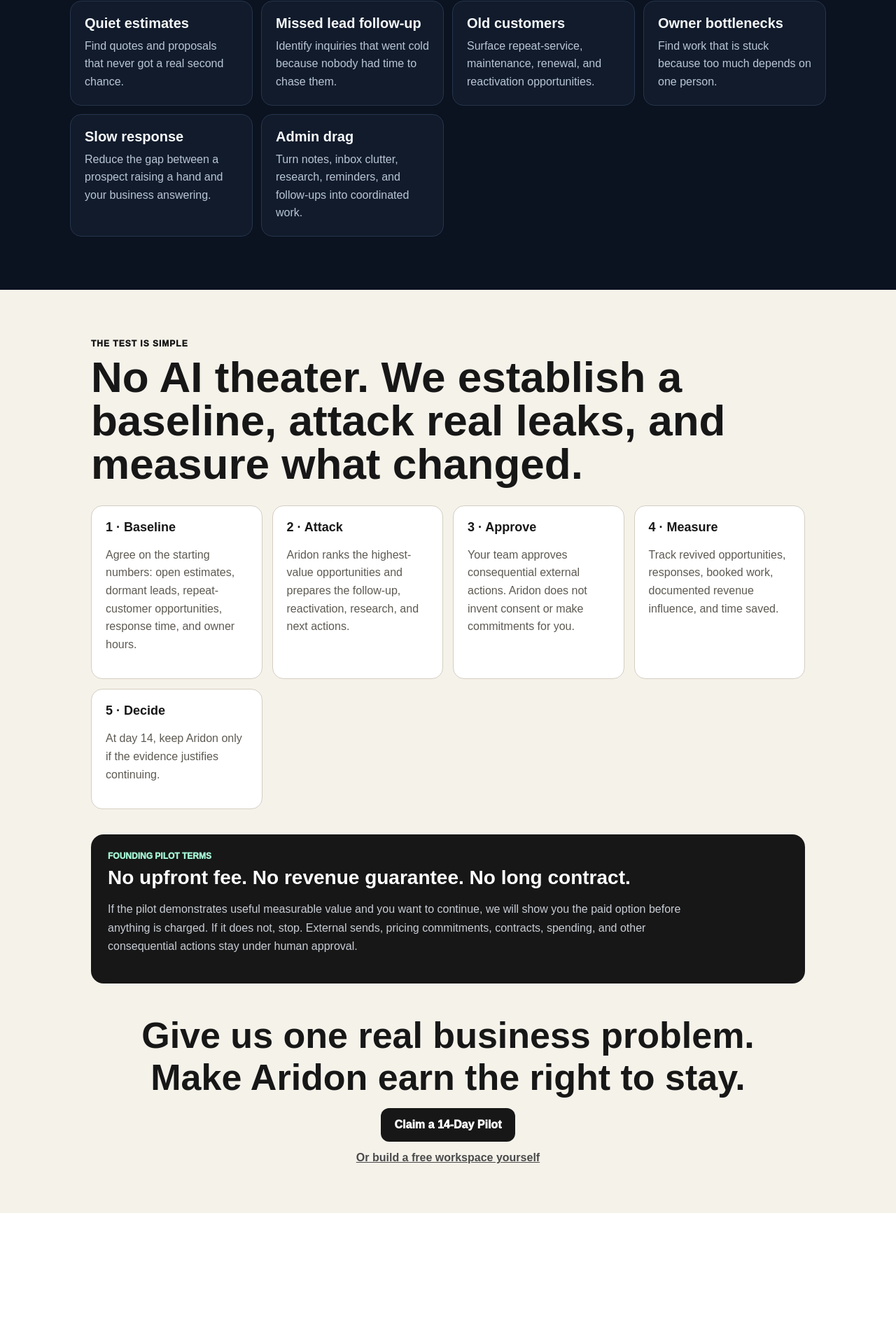
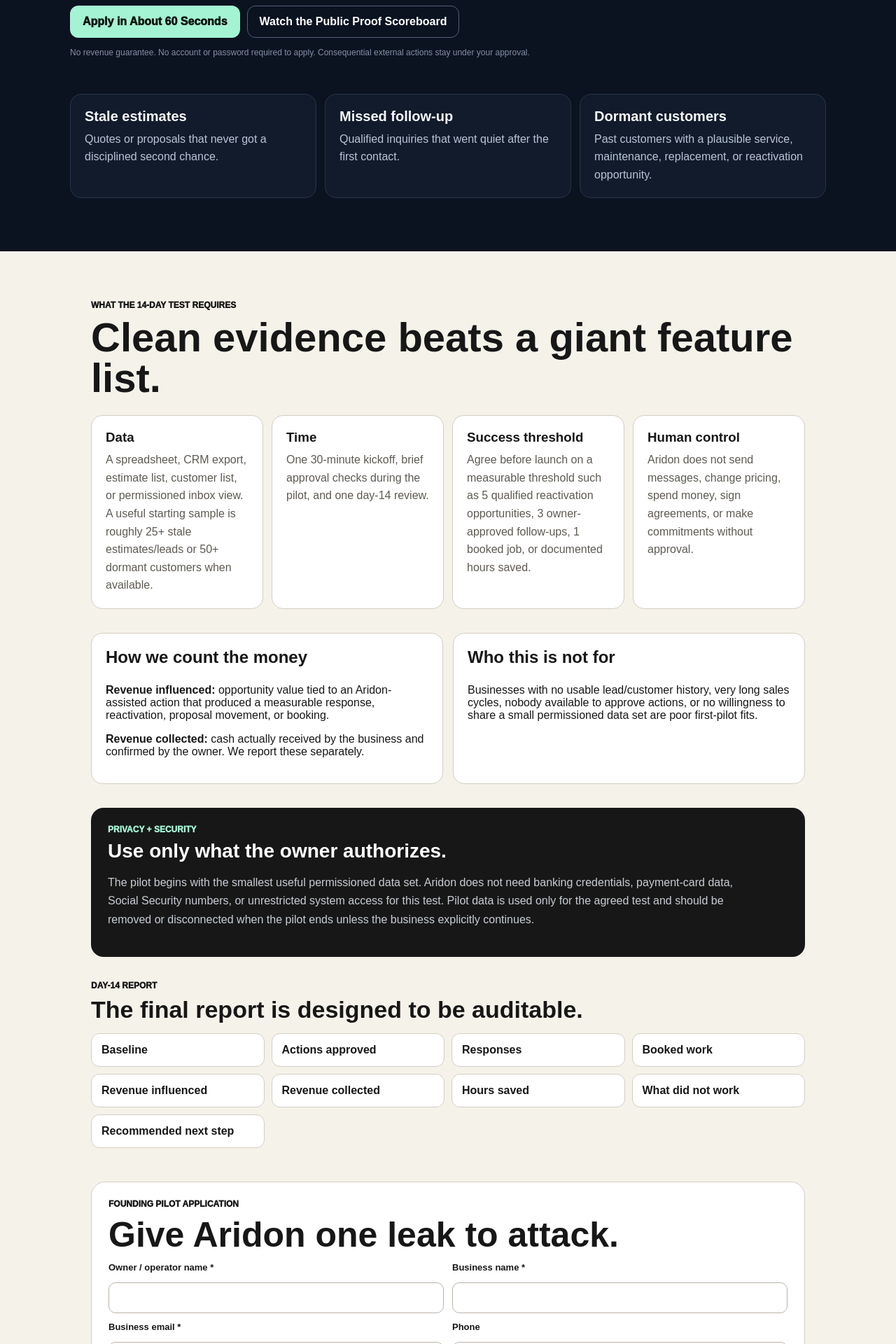
Before and after one commit to jimrusk/aridon-app, a Next.js app: page /business-os/revenue-recovery in a window 1280 px wide. Shown: the part 732-2652 px from the top of the page at 70% size. Before the commit the page ends 2465 px from the top, so only its background shows below. Built offline with nearby package versions, Linux system fonts and the light colour scheme.

Commit message:
Narrow and harden Revenue Recovery pilot

```diff
--- a/app/business-os/revenue-recovery/page.tsx
+++ b/app/business-os/revenue-recovery/page.tsx
@@ -1,66 +1,118 @@
+'use client';
+
+import { FormEvent, useState } from 'react';
 import Link from 'next/link';
 
-const pilotEmail = 'mailto:jimrusk66@gmail.com?subject=I%20want%20an%20Aridon%2014-Day%20Revenue%20Recovery%20Pilot&body=Business%20name%3A%0AWebsite%3A%0AState%20(NM%20or%20AZ)%3A%0AThe%20revenue%20leak%20I%20most%20want%20Aridon%20to%20attack%3A%0A';
+const initial = {
+  ownerName:'', businessName:'', email:'', phone:'', website:'', state:'NM', serviceType:'Plumbing/HVAC',
+  openEstimates:'', dormantCustomers:'', currentTools:'', leakToTest:'', companyTrap:''
+};
 
 export default function RevenueRecoveryPilotPage() {
+  const [form,setForm] = useState(initial);
+  const [loading,setLoading] = useState(false);
+  const [message,setMessage] = useState('');
+  const [sent,setSent] = useState(false);
+
+  function update(key:string,value:string){ setForm((v)=>({...v,[key]:value})); }
+
+  async function submit(event:FormEvent){
+    event.preventDefault(); setLoading(true); setMessage('');
+    const response = await fetch('/api/business-os/revenue-recovery/request',{method:'POST',headers:{'Content-Type':'application/json'},body:JSON.stringify(form)});
+    const data = await response.json().catch(()=>({}));
+    if(!response.ok){ setMessage(data.error || 'We could not save the request.'); setLoading(false); return; }
+    setSent(true); setLoading(false);
+  }
+
   return (
     <main style={{minHeight:'100vh',background:'#0B1220',color:'#F7FAFC',fontFamily:'Arial,sans-serif'}}>
       <section style={{maxWidth:1120,margin:'0 auto',padding:'32px 20px 76px'}}>
         <nav style={{display:'flex',justifyContent:'space-between',gap:12,alignItems:'center',flexWrap:'wrap'}}>
           <Link href="/business-os" style={{color:'#fff',textDecoration:'none',fontWeight:950}}>ARIDON PRIVATE BUSINESS OS</Link>
-          <a href={pilotEmail} style={{background:'#A4F3D3',color:'#07130F',textDecoration:'none',fontWeight:950,padding:'12px 16px',borderRadius:12}}>Claim a Pilot Spot</a>
+          <a href="#pilot-form" style={greenButton}>Request the Pilot</a>
         </nav>
 
         <div style={{paddingTop:70,maxWidth:950}}>
-          <div style={{fontSize:12,fontWeight:950,letterSpacing:1.2,color:'#A4F3D3'}}>NEW MEXICO + ARIZONA · 14 DAYS · NO UPFRONT FEE</div>
-          <h1 style={{fontSize:'clamp(48px,8vw,88px)',lineHeight:.94,letterSpacing:-4,margin:'14px 0 22px'}}>Make Aridon prove it on money your business may already be losing.</h1>
-          <p style={{fontSize:21,lineHeight:1.65,color:'#C7D2E2',maxWidth:860}}>We are selecting a small number of owner-led businesses in New Mexico and Arizona for a 14-day Revenue Recovery Pilot. Aridon attacks stale estimates, missed follow-ups, old customers worth reactivating, slow lead response, and owner time buried in admin. You keep approval control. There is no upfront pilot fee.</p>
+          <div style={{fontSize:12,fontWeight:950,letterSpacing:1.2,color:'#A4F3D3'}}>FOUNDING PROOF LANE · NEW MEXICO + ARIZONA · 14 DAYS · NO UPFRONT FEE</div>
+          <h1 style={{fontSize:'clamp(48px,8vw,88px)',lineHeight:.94,letterSpacing:-4,margin:'14px 0 22px'}}>Plumbing & HVAC owners: give Aridon your stale estimates and make us prove the value.</h1>
+          <p style={{fontSize:21,lineHeight:1.65,color:'#C7D2E2',maxWidth:860}}>For the first proof cohort, Aridon is deliberately narrow: plumbing and HVAC businesses with old estimates, missed follow-ups, or dormant customers. We establish the baseline first, prepare owner-approved recovery actions, and measure what actually happens.</p>
           <div style={{display:'flex',gap:10,flexWrap:'wrap',marginTop:24}}>
-            <a href={pilotEmail} style={{background:'#A4F3D3',color:'#07130F',textDecoration:'none',fontWeight:950,padding:'15px 20px',borderRadius:12}}>Yes — Test Aridon on My Business</a>
-            <Link href="/business-os/proof" style={{border:'1px solid #51617A',color:'#fff',textDecoration:'none',fontWeight:900,padding:'14px 19px',borderRadius:12}}>Watch Aridon Prove Itself</Link>
+            <a href="#pilot-form" style={greenButton}>Apply in About 60 Seconds</a>
+            <Link href="/business-os/proof" style={outlineButton}>Watch the Public Proof Scoreboard</Link>
           </div>
-          <p style={{fontSize:12,color:'#8290A5',marginTop:14}}>Reply with your business name, website, state, and the one revenue leak you want attacked first. No account or password is required to request the pilot.</p>
+          <p style={{fontSize:12,color:'#8290A5',marginTop:14}}>No revenue guarantee. No account or password required to apply. Consequential external actions stay under your approval.</p>
         </div>
 
         <section style={{display:'grid',gridTemplateColumns:'repeat(auto-fit,minmax(240px,1fr))',gap:12,marginTop:52}}>
           {[
-            ['Quiet estimates','Find quotes and proposals that never got a real second chance.'],
-            ['Missed lead follow-up','Identify inquiries that went cold because nobody had time to chase them.'],
-            ['Old customers','Surface repeat-service, maintenance, renewal, and reactivation opportunities.'],
-            ['Owner bottlenecks','Find work that is stuck because too much depends on one person.'],
-            ['Slow response','Reduce the gap between a prospect raising a hand and your business answering.'],
-            ['Admin drag','Turn notes, inbox clutter, research, reminders, and follow-ups into coordinated work.'],
+            ['Stale estimates','Quotes or proposals that never got a disciplined second chance.'],
+            ['Missed follow-up','Qualified inquiries that went quiet after the first contact.'],
+            ['Dormant customers','Past customers with a plausible service, maintenance, replacement, or reactivation opportunity.'],
           ].map(([title,text]) => <article key={title} style={{background:'#111B2B',border:'1px solid #26354C',borderRadius:16,padding:20}}><h2 style={{fontSize:20,margin:'0 0 8px'}}>{title}</h2><p style={{margin:0,color:'#B9C5D6',lineHeight:1.6}}>{text}</p></article>)}
         </section>
       </section>
 
       <section style={{background:'#F5F2EA',color:'#171717',padding:'70px 20px'}}>
         <div style={{maxWidth:1020,margin:'0 auto'}}>
-          <div style={{fontSize:12,fontWeight:950,letterSpacing:1}}>THE TEST IS SIMPLE</div>
-          <h2 style={{fontSize:'clamp(36px,6vw,62px)',lineHeight:1,margin:'10px 0 28px'}}>No AI theater. We establish a baseline, attack real leaks, and measure what changed.</h2>
-          <div style={{display:'grid',gridTemplateColumns:'repeat(auto-fit,minmax(220px,1fr))',gap:14}}>
-            {[
-              ['1 · Baseline','Agree on the starting numbers: open estimates, dormant leads, repeat-customer opportunities, response time, and owner hours.'],
-              ['2 · Attack','Aridon ranks the highest-value opportunities and prepares the follow-up, reactivation, research, and next actions.'],
-              ['3 · Approve','Your team approves consequential external actions. Aridon does not invent consent or make commitments for you.'],
-              ['4 · Measure','Track revived opportunities, responses, booked work, documented revenue influence, and time saved.'],
-              ['5 · Decide','At day 14, keep Aridon only if the evidence justifies continuing.'],
-            ].map(([title,text]) => <article key={title} style={{background:'#fff',border:'1px solid #D4CEC2',borderRadius:16,padding:20}}><strong style={{fontSize:18}}>{title}</strong><p style={{lineHeight:1.6,color:'#5E5A53'}}>{text}</p></article>)}
+          <div style={{fontSize:12,fontWeight:950}}>WHAT THE 14-DAY TEST REQUIRES</div>
+          <h2 style={{fontSize:'clamp(36px,6vw,58px)',lineHeight:1,margin:'10px 0 24px'}}>Clean evidence beats a giant feature list.</h2>
+          <div style={{display:'grid',gridTemplateColumns:'repeat(auto-fit,minmax(240px,1fr))',gap:12}}>
+            <Info title="Data" text="A spreadsheet, CRM export, estimate list, customer list, or permissioned inbox view. A useful starting sample is roughly 25+ stale estimates/leads or 50+ dormant customers when available." />
+            <Info title="Time" text="One 30-minute kickoff, brief approval checks during the pilot, and one day-14 review." />
+            <Info title="Success threshold" text="Agree before launch on a measurable threshold such as 5 qualified reactivation opportunities, 3 owner-approved follow-ups, 1 booked job, or documented hours saved." />
+            <Info title="Human control" text="Aridon does not send messages, change pricing, spend money, sign agreements, or make commitments without approval." />
           </div>
 
-          <div style={{marginTop:36,padding:24,borderRadius:18,background:'#171717',color:'#fff'}}>
-            <div style={{fontSize:12,fontWeight:950,color:'#A4F3D3'}}>FOUNDING PILOT TERMS</div>
-            <h3 style={{fontSize:28,margin:'8px 0 10px'}}>No upfront fee. No revenue guarantee. No long contract.</h3>
-            <p style={{color:'#C8CDD5',lineHeight:1.65,maxWidth:840}}>If the pilot demonstrates useful measurable value and you want to continue, we will show you the paid option before anything is charged. If it does not, stop. External sends, pricing commitments, contracts, spending, and other consequential actions stay under human approval.</p>
+          <div style={{marginTop:34,display:'grid',gridTemplateColumns:'repeat(auto-fit,minmax(300px,1fr))',gap:14}}>
+            <section style={lightPanel}><h3 style={{fontSize:24,marginTop:0}}>How we count the money</h3><p><strong>Revenue influenced:</strong> opportunity value tied to an Aridon-assisted action that produced a measurable response, reactivation, proposal movement, or booking.</p><p><strong>Revenue collected:</strong> cash actually received by the business and confirmed by the owner. We report these separately.</p></section>
+            <section style={lightPanel}><h3 style={{fontSize:24,marginTop:0}}>Who this is not for</h3><p>Businesses with no usable lead/customer history, very long sales cycles, nobody available to approve actions, or no willingness to share a small permissioned data set are poor first-pilot fits.</p></section>
           </div>
 
-          <div style={{textAlign:'center',marginTop:44}}>
-            <h2 style={{fontSize:'clamp(34px,5vw,52px)',margin:'0 0 14px'}}>Give us one real business problem. Make Aridon earn the right to stay.</h2>
-            <a href={pilotEmail} style={{display:'inline-block',background:'#171717',color:'#fff',textDecoration:'none',fontWeight:950,padding:'15px 20px',borderRadius:12}}>Claim a 14-Day Pilot</a>
-            <div style={{marginTop:14}}><Link href="/business-os/beta" style={{color:'#4A4A4A',fontWeight:800}}>Or build a free workspace yourself</Link></div>
+          <div style={{marginTop:34,padding:24,borderRadius:18,background:'#171717',color:'#fff'}}>
+            <div style={{fontSize:12,fontWeight:950,color:'#A4F3D3'}}>PRIVACY + SECURITY</div>
+            <h3 style={{fontSize:28,margin:'8px 0 10px'}}>Use only what the owner authorizes.</h3>
+            <p style={{color:'#C8CDD5',lineHeight:1.65,maxWidth:900}}>The pilot begins with the smallest useful permissioned data set. Aridon does not need banking credentials, payment-card data, Social Security numbers, or unrestricted system access for this test. Pilot data is used only for the agreed test and should be removed or disconnected when the pilot ends unless the business explicitly continues.</p>
+          </div>
+
+          <section style={{marginTop:34}}>
+            <div style={{fontSize:12,fontWeight:950}}>DAY-14 REPORT</div>
+            <h3 style={{fontSize:34,margin:'8px 0 14px'}}>The final report is designed to be auditable.</h3>
+            <div style={{display:'grid',gridTemplateColumns:'repeat(auto-fit,minmax(210px,1fr))',gap:10}}>
+              {['Baseline','Actions approved','Responses','Booked work','Revenue influenced','Revenue collected','Hours saved','What did not work','Recommended next step'].map((x)=><div key={x} style={{background:'#fff',border:'1px solid #D4CEC2',borderRadius:12,padding:14,fontWeight:850}}>{x}</div>)}
+            </div>
+          </section>
+
+          <section id="pilot-form" style={{marginTop:48,background:'#fff',border:'1px solid #D4CEC2',borderRadius:20,padding:24}}>
+            <div style={{fontSize:12,fontWeight:950}}>FOUNDING PILOT APPLICATION</div>
+            <h2 style={{fontSize:'clamp(34px,5vw,50px)',margin:'8px 0 10px'}}>Give Aridon one leak to attack.</h2>
+            {sent ? <div style={{background:'#E4F8EF',border:'1px solid #A5D9C3',borderRadius:14,padding:20,fontSize:18,lineHeight:1.6}}><strong>Request received.</strong><br/>We will qualify the data, sales-cycle speed, and approval path before calling anything a pilot.</div> :
+            <form onSubmit={submit} style={{display:'grid',gap:12}}>
+              <div style={grid}><Field label="Owner / operator name *" value={form.ownerName} onChange={(v)=>update('ownerName',v)} /><Field label="Business name *" value={form.businessName} onChange={(v)=>update('businessName',v)} /></div>
+              <div style={grid}><Field label="Business email *" type="email" value={form.email} onChange={(v)=>update('email',v)} /><Field label="Phone" value={form.phone} onChange={(v)=>update('phone',v)} /></div>
+              <div style={grid}><Field label="Website" type="url" value={form.website} onChange={(v)=>update('website',v)} /><label style={label}>State *<select required value={form.state} onChange={(e)=>update('state',e.target.value)} style={input}><option value="NM">New Mexico</option><option value="AZ">Arizona</option></select></label></div>
+              <div style={grid}><label style={label}>Service type *<select required value={form.serviceType} onChange={(e)=>update('serviceType',e.target.value)} style={input}><option>Plumbing/HVAC</option><option>Plumbing</option><option>HVAC</option></select></label><Field label="Current tools / CRM" value={form.currentTools} onChange={(v)=>update('currentTools',v)} /></div>
+              <div style={grid}><Field label="Approx. stale/open estimates" type="number" value={form.openEstimates} onChange={(v)=>update('openEstimates',v)} /><Field label="Approx. dormant customers" type="number" value={form.dormantCustomers} onChange={(v)=>update('dormantCustomers',v)} /></div>
+              <label style={label}>What revenue leak should Aridon test first? *<textarea required rows={4} value={form.leakToTest} onChange={(e)=>update('leakToTest',e.target.value)} placeholder="Example: 40 estimates from the last 90 days never received a second follow-up." style={{...input,resize:'vertical'}} /></label>
+              <input aria-hidden="true" tabIndex={-1} value={form.companyTrap} onChange={(e)=>update('companyTrap',e.target.value)} style={{position:'absolute',left:-10000,width:1,height:1}} />
+              {message && <div style={{color:'#8B1E2D',fontWeight:800}}>{message}</div>}
+              <button disabled={loading} type="submit" style={{...greenButton,border:0,cursor:loading?'wait':'pointer',fontSize:16}}>{loading?'Submitting…':'Request the 14-Day Pilot'}</button>
+            </form>}
+          </section>
+
+          <div style={{marginTop:34,padding:20,border:'1px solid #CFC8BC',borderRadius:16}}>
+            <strong>After the free pilot:</strong> if the owner wants Aridon to continue, we present the paid continuation scope and price before any charge or commitment. The founding pilot itself has no upfront fee.
           </div>
         </div>
       </section>
     </main>
   );
 }
+
+function Info({title,text}:{title:string;text:string}){ return <article style={lightPanel}><h3 style={{margin:'0 0 8px'}}>{title}</h3><p style={{lineHeight:1.6,color:'#5E5A53',margin:0}}>{text}</p></article>; }
+function Field({label:lbl,value,onChange,type='text'}:{label:string;value:string;onChange:(v:string)=>void;type?:string}){ return <label style={label}>{lbl}<input required={lbl.includes('*')} type={type} value={value} onChange={(e)=>onChange(e.target.value)} style={input}/></label>; }
+const greenButton={display:'inline-block',background:'#A4F3D3',color:'#07130F',textDecoration:'none',fontWeight:950,padding:'14px 18px',borderRadius:12};
+const outlineButton={border:'1px solid #51617A',color:'#fff',textDecoration:'none',fontWeight:900,padding:'13px 17px',borderRadius:12};
+const lightPanel={background:'#fff',border:'1px solid #D4CEC2',borderRadius:16,padding:20};
+const grid={display:'grid',gridTemplateColumns:'repeat(auto-fit,minmax(240px,1fr))',gap:12};
+const label={display:'grid',gap:6,fontWeight:850,fontSize:13};
+const input={border:'1px solid #BBB3A7',borderRadius:10,padding:'12px 13px',fontSize:16,background:'#fff'};
```
